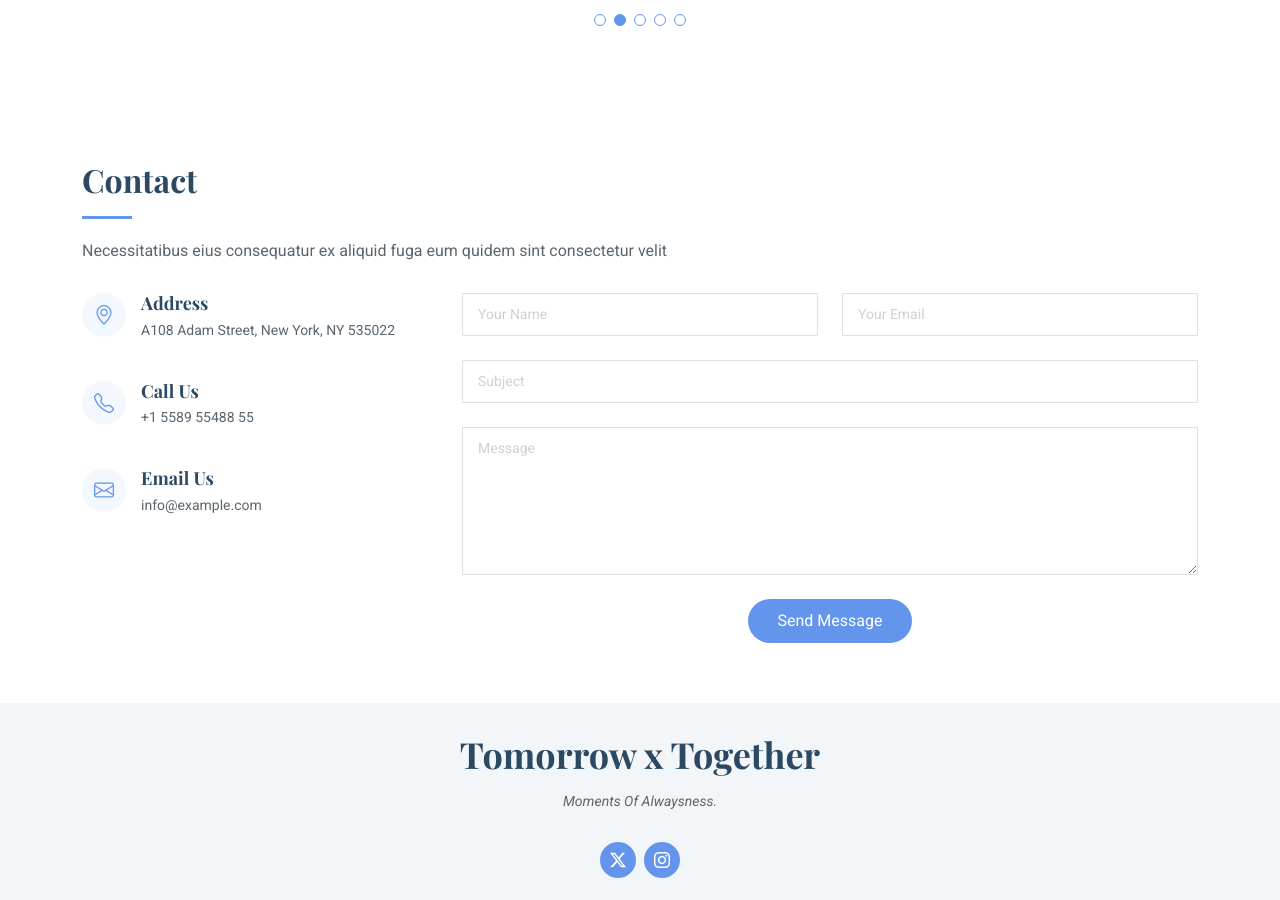
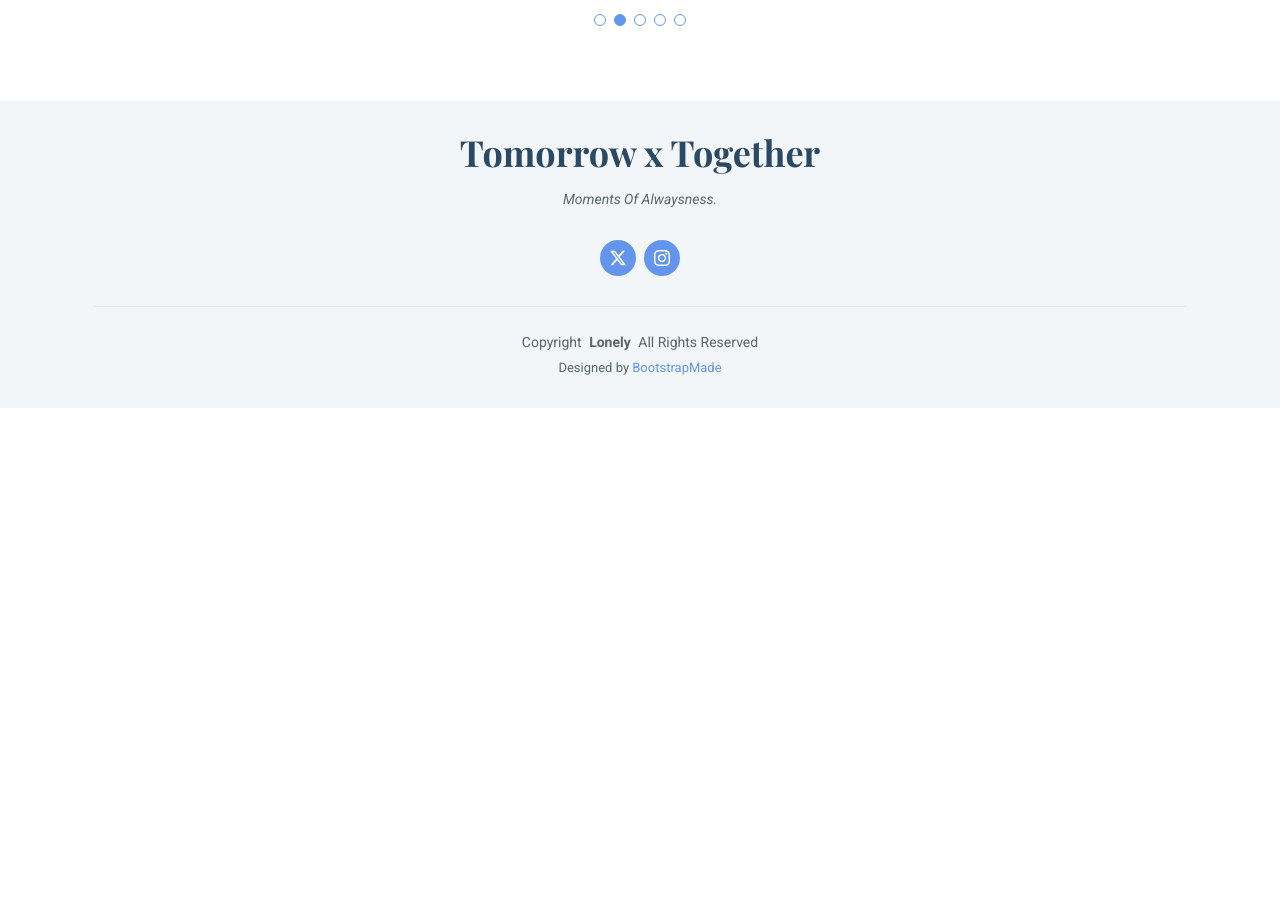
Before and after one commit to yunzhenhsiao/OTCourse, a plain HTML site: page TXT/index.html in a window 1280 px wide. Shown: the part 6023-6923 px from the top of the page. After the commit the page ends 6431 px from the top, so only its background shows below. Drawn offline with nearby package versions, Linux system fonts and the light colour scheme; a web font is replaced by a local one.

Commit message:
Update index.html

```diff
--- a/TXT/index.html
+++ b/TXT/index.html
@@ -770,14 +770,13 @@
 
     </section><!-- /Testimonials Section -->
 
-    <!-- Contact Section -->
+    <!--
     <section id="contact" class="contact section">
 
-      <!-- Section Title -->
       <div class="container section-title" data-aos="fade-up">
         <h2>Contact</h2>
         <p>Necessitatibus eius consequatur ex aliquid fuga eum quidem sint consectetur velit</p>
-      </div><!-- End Section Title -->
+      </div>
 
       <div class="container" data-aos="fade" data-aos-delay="100">
 
@@ -790,7 +789,7 @@
                 <h3>Address</h3>
                 <p>A108 Adam Street, New York, NY 535022</p>
               </div>
-            </div><!-- End Info Item -->
+            </div>
 
             <div class="info-item d-flex" data-aos="fade-up" data-aos-delay="300">
               <i class="bi bi-telephone flex-shrink-0"></i>
@@ -798,7 +797,7 @@
                 <h3>Call Us</h3>
                 <p>+1 5589 55488 55</p>
               </div>
-            </div><!-- End Info Item -->
+            </div>
 
             <div class="info-item d-flex" data-aos="fade-up" data-aos-delay="400">
               <i class="bi bi-envelope flex-shrink-0"></i>
@@ -806,7 +805,7 @@
                 <h3>Email Us</h3>
                 <p>info@example.com</p>
               </div>
-            </div><!-- End Info Item -->
+            </div>
 
           </div>
 
@@ -840,13 +839,13 @@
 
               </div>
             </form>
-          </div><!-- End Contact Form -->
+          </div>
 
         </div>
 
       </div>
 
-    </section><!-- /Contact Section -->
+    </section>-->
 
   </main>
 
```
